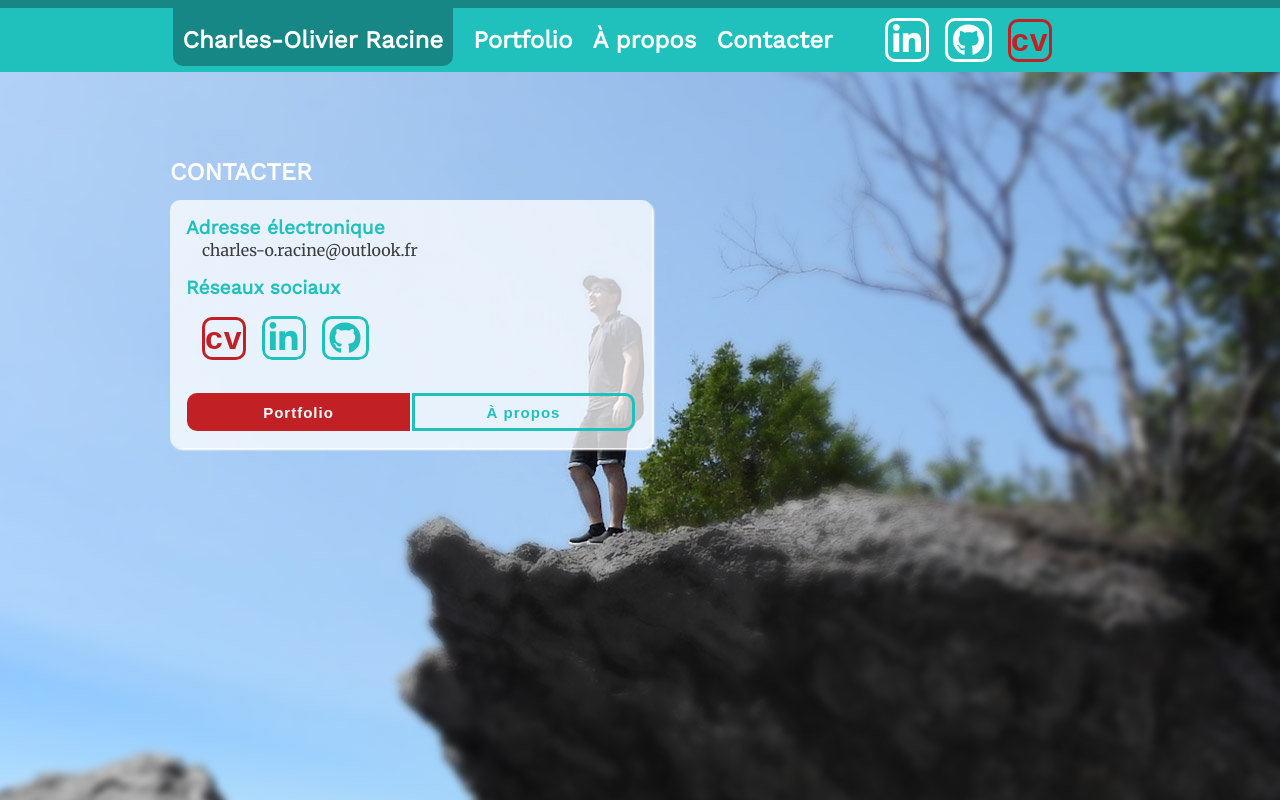
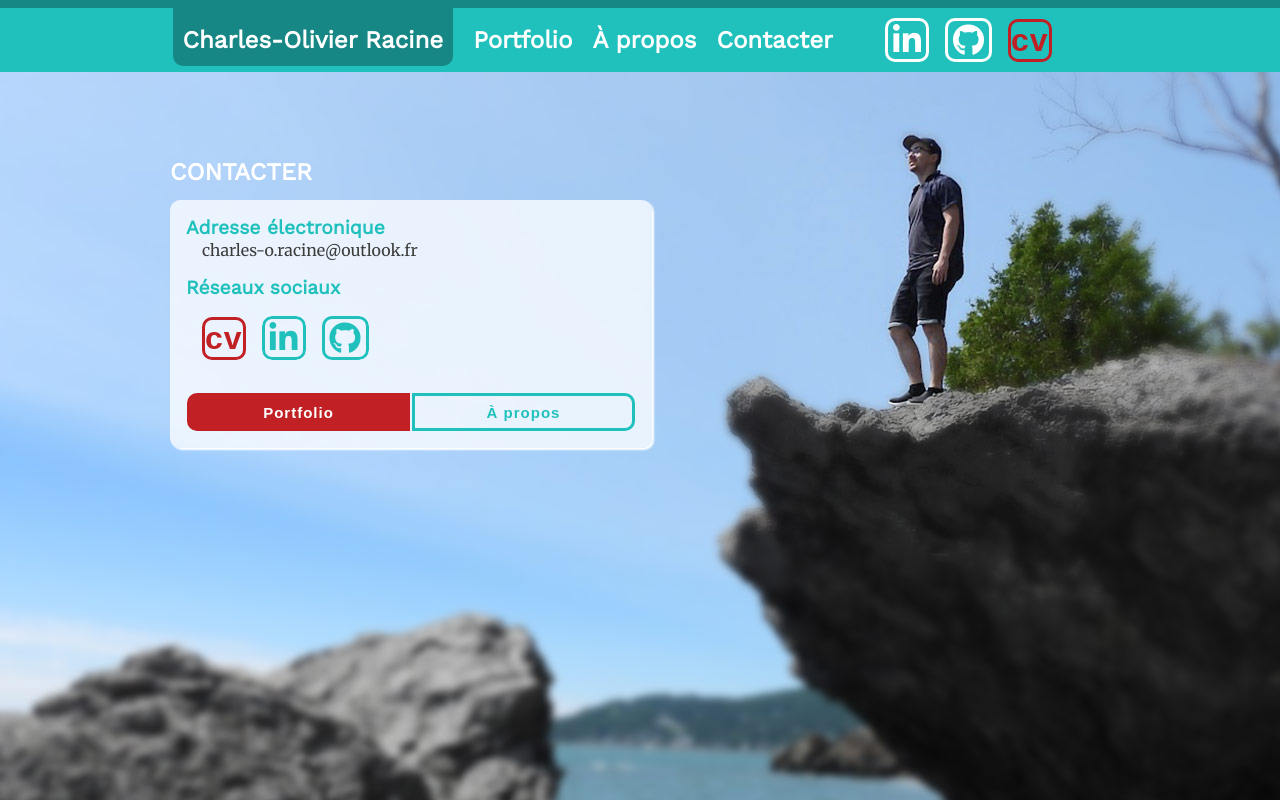
Before and after one commit to charloracine/pfolio-racc, a React (Create React App) app: page /contact in a window 1280 px wide. Built offline with nearby package versions, Linux system fonts and the light colour scheme.

Commit message:
ajout bg image pour laptop/laptoplarge, correction width des containers en responsive laptop

```diff
--- a/src/components/App/App.js
+++ b/src/components/App/App.js
@@ -26,6 +26,12 @@ function App() {
     window.addEventListener("resize", handleResize);
   });
 
+  const src = () => {
+    if (width < parseInt(size.mobileL)) return "/images/mobileme.png";
+    else if (width > parseInt(size.laptopL)) return "/images/desktop1920.jpg";
+    else return "/images/laptopme.jpg";
+  };
+
   return (
     <BrowserRouter>
       <div className="App" style={{ backgroundColor: "white" }}>
@@ -33,11 +39,7 @@ function App() {
         <Column size="1" justify="flex-end">
           <Column size="1" overflow="hidden" pd="0">
             <img
-              src={
-                width >= parseInt(size.mobileL)
-                  ? "/images/desktop1920.jpg"
-                  : "/images/mobileme.png"
-              }
+              src={src()}
               alt="C'est moi!"
               style={{
                 position: "fixed",
--- a/src/components/Container/Container.js
+++ b/src/components/Container/Container.js
@@ -19,8 +19,8 @@ export const Container = styled.div`
     max-width: 935px;
   }
   @media ${device.laptopL} {
-    min-width: 1450px;
-    max-width: 1450px;
+    min-width: 1400px;
+    max-width: 1400px;
   }
 `;
 
@@ -55,7 +55,7 @@ export const Column = styled.div`
       max-width: 935px;
     }
     @media ${device.laptopL} {
-      max-width: 1500px;
+      max-width: 1440px;
     }
   }
 `;
```
Also changed, not shown: public/images/laptopme.jpg (added).
